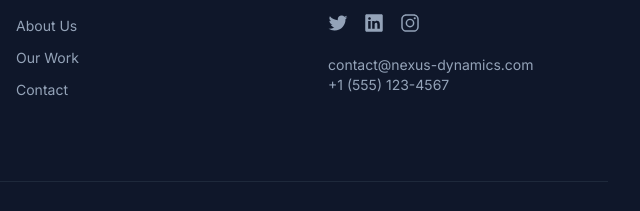
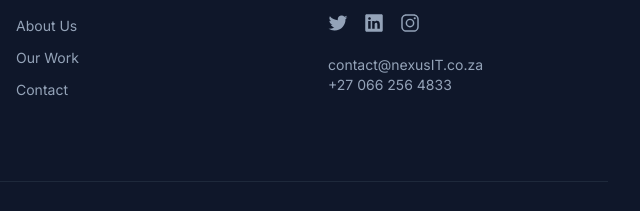
Before and after one commit to lvmediasa/RPMedia, a plain HTML site: page index.html in a window 1280 px wide. Shown: the part 4018-4229 px from the top of the page, 640-1280 px from the left. Drawn offline with nearby package versions, Linux system fonts and the light colour scheme.

Commit message:
Add files via upload

```diff
--- a/index.html
+++ b/index.html
@@ -474,7 +474,7 @@
                         <a href="#" class="text-slate-400 hover:text-white transition"><ion-icon name="logo-linkedin" class="h-5 w-5"></ion-icon></a>
                         <a href="#" class="text-slate-400 hover:text-white transition"><ion-icon name="logo-instagram" class="h-5 w-5"></ion-icon></a>
                     </div>
-                    <p class="mt-4 text-sm">contact@nexus-dynamics.com<br>+1 (555) 123-4567</p>
+                    <p class="mt-4 text-sm">contact@nexusIT.co.za<br>+27 066 256 4833</p>
                 </div>
             </div>
             <div class="mt-12 pt-8 border-t border-slate-800 text-center">
```
